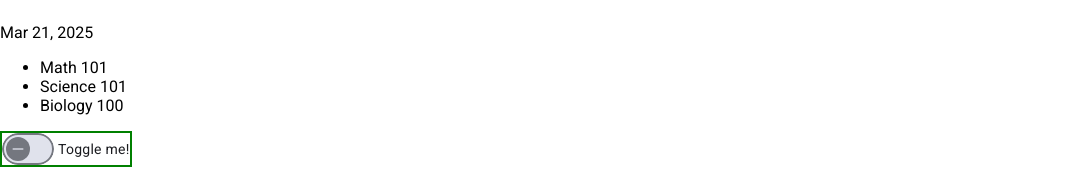
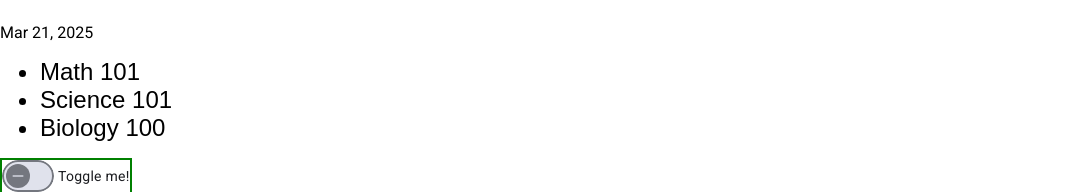
Before and after one commit to ShareghYusefi/school-app, an Angular app: page / in a window 1280 px wide. Shown: the part 668-860 px from the top of the page, without its empty margins (0-1071 px from the left). Before the commit the page ends 837 px from the top, so only its background shows below. Built offline with nearby package versions, Linux system fonts and the light colour scheme.

Commit message:
ngStyle directive

```diff
--- a/src/app/course/course.component.html
+++ b/src/app/course/course.component.html
@@ -10,6 +10,10 @@
       'another-class': booleanVariable,
       'false-class': true
     }"
+    [ngStyle]="{
+      fontSize: '24px',
+      fontFamily: 'Arial'
+    }"
   >
     {{ course }}
   </li>
```
